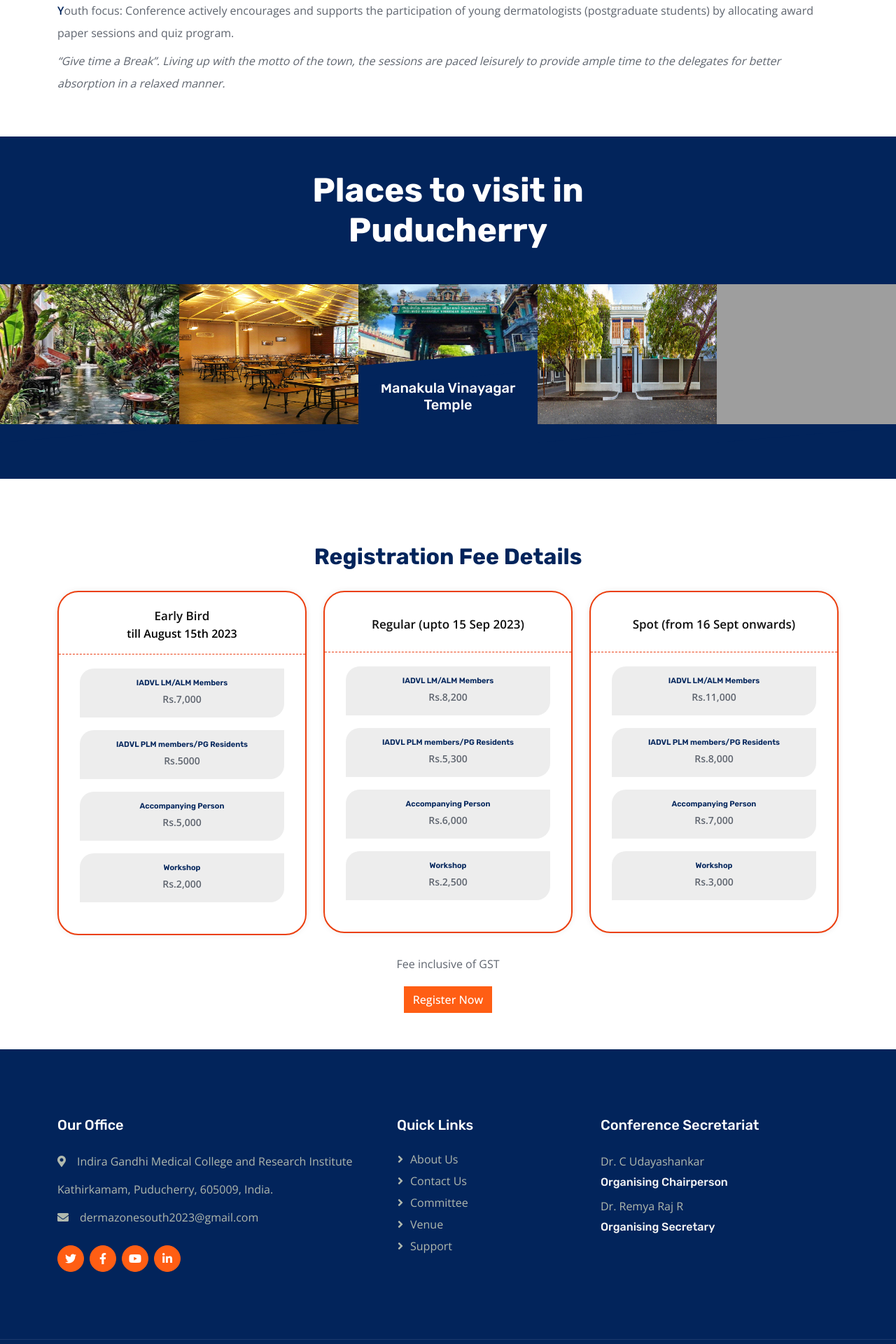
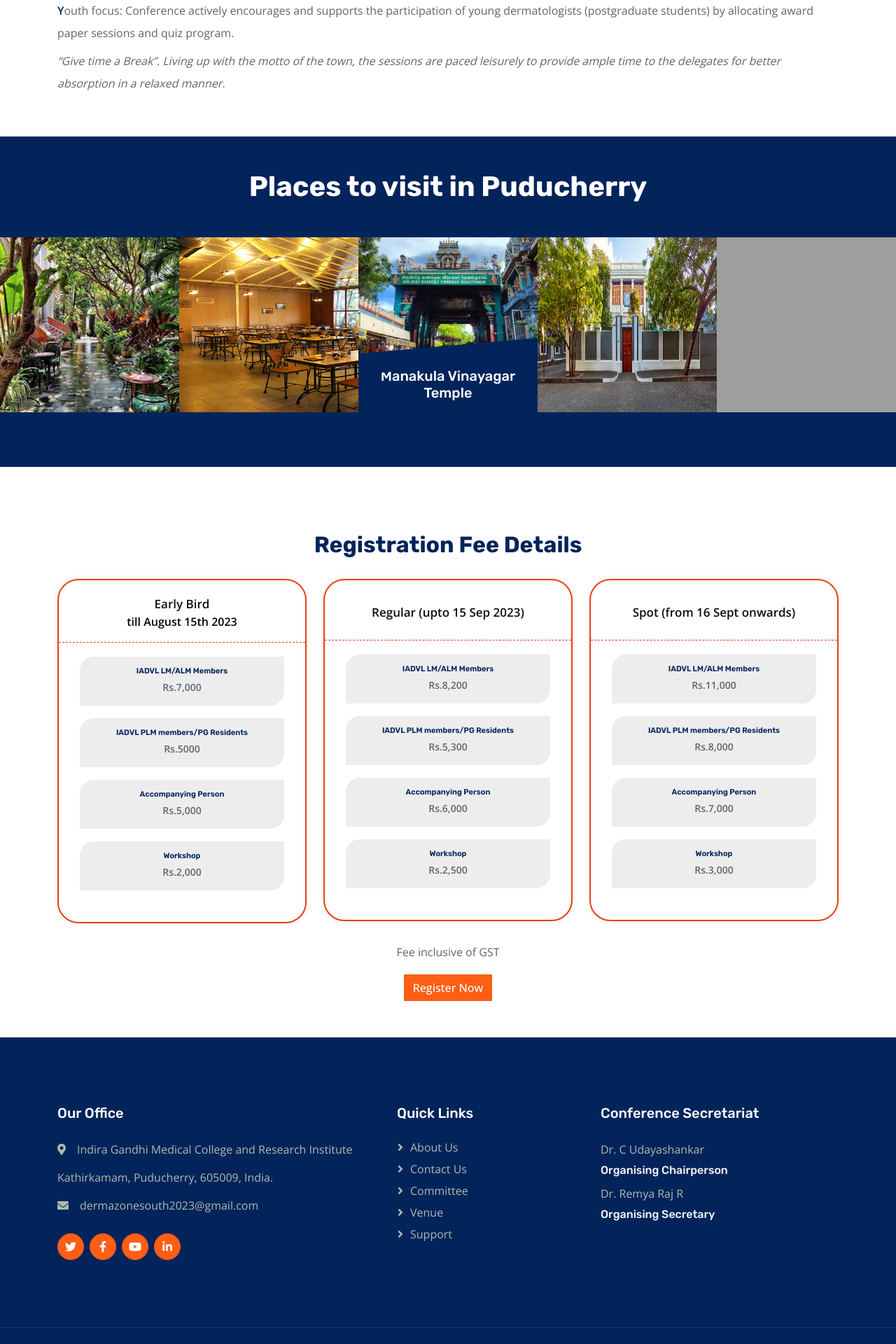
Before and after one commit to ukendiran/dermazonesouth, a PHP site: page /index.php in a window 1280 px wide. Shown: the part 1754-3674 px from the top of the page at 70% size. Run offline with PHP 8.4, Linux system fonts and the light colour scheme; some libraries are stand-ins or nearby versions; grey boxes are pictures that could not be loaded.

Commit message:
style updated

```diff
--- a/css/style.css
+++ b/css/style.css
@@ -1138,7 +1138,8 @@ h6,
 }
 
 .places img {
-    height: 200px !important;
+    width: 100% !important;
+    height: 250px !important;
     margin-bottom: 30px;
 }
 
--- a/include/places.php
+++ b/include/places.php
@@ -2,7 +2,7 @@
  <div class="container-fluid py-5 my-5 px-0 places  bg-dark">
      <div class="text-center mx-auto wow fadeIn" data-wow-delay="0.1s" style="max-width: 600px;">
          <!-- <p class="fw-medium text-uppercase text-white mb-2">Places to Visit</p> -->
-         <h1 class="display-5 mb-5 text-white">Places to visit in Puducherry</h1>
+         <h1 class=" mb-5 text-white">Places to visit in Puducherry</h1>
      </div>
      <div class="owl-carousel project-carousel bg-dark wow fadeIn" data-wow-delay="0.1s">
          <a class="project-item" href="">
```
